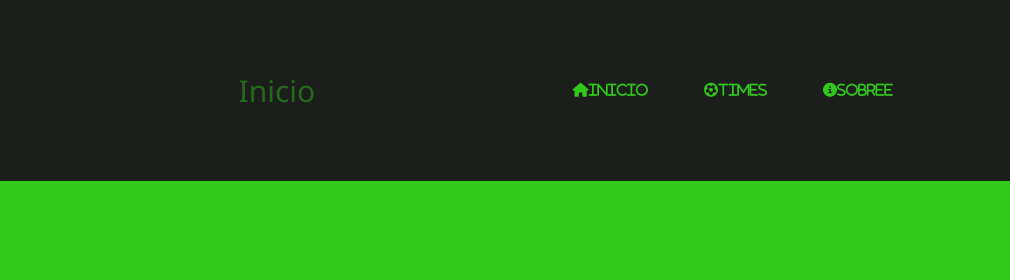
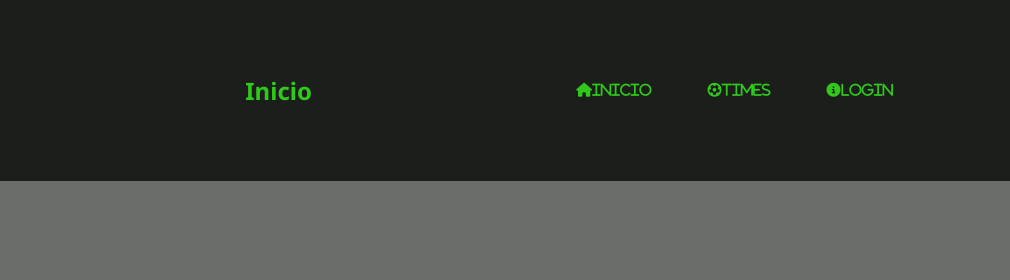
Before and after one commit to gustavo-garcia-dev/futt-mais-, a plain HTML site: page index.html in a window 1280 px wide. Shown: the top 280 px of the page, 270-1280 px from the left. Drawn offline with Linux system fonts and the light colour scheme.

Commit message:
atualizando arquivo

```diff
--- a/css/style.css
+++ b/css/style.css
@@ -17,7 +17,7 @@
 }
 
 body{
-    background-color: rgb(47, 200, 27);
+    background-color: rgb(106, 109, 106);
 }
 
 .background {
@@ -41,8 +41,10 @@ header{
 }
 
 .logo h1{
-    color:  rgb(36, 105, 27);
+    color: rgb(47, 200, 27);
     text-align: center;
+    display: block;
+    margin: 0 auto;
 }
 
 .nav-list{
@@ -56,7 +58,6 @@ header{
     list-style: none;
     font-size: 14px;      /* diminui o texto */
 }
-
 
 .nav-item{
     margin: 15px;
@@ -74,12 +75,6 @@ header{
     color:black ;
     font-weight: 400;
     color: rgb(47, 200, 27);
-}
-
-.login-button button{
-    position: absolute;
-    transform: translate(-50%);
-    background-color: rgb(159, 226, 159);
 }
 
 .marca{
--- a/index.html
+++ b/index.html
@@ -15,7 +15,7 @@
             </div>
 
             <div class="logo">
-                <h1 class="font-title">Inicio</h1>
+                <h1     >Inicio</h1>
                 <script src="./JS/script.js"></script>
             </div>
 
@@ -23,7 +23,7 @@
                 <ul>
                     <li class="nav-item"><a href="index.html" class="nav-link"><i class="fa-solid fa-house">Inicio</i></a></li>
                     <li class="nav-item"><a href="times.html" class="nav-link"><i class="fa-solid fa-futbol">Times</i></a></li>
-                    <li class="nav-item"><a href="sobre.html" class="nav-link"><i class="fa-solid fa-circle-info">Sobree</i></a></li>
+                    <li class="nav-item"><a href="sobre.html" class="nav-link"><i class="fa-solid fa-circle-info">Login</i></a></li>
                 </ul>
             </div>
         </nav>
```
Also changed, not shown: sobre.html (+1 -1 lines), times.html (+1 -1 lines).
